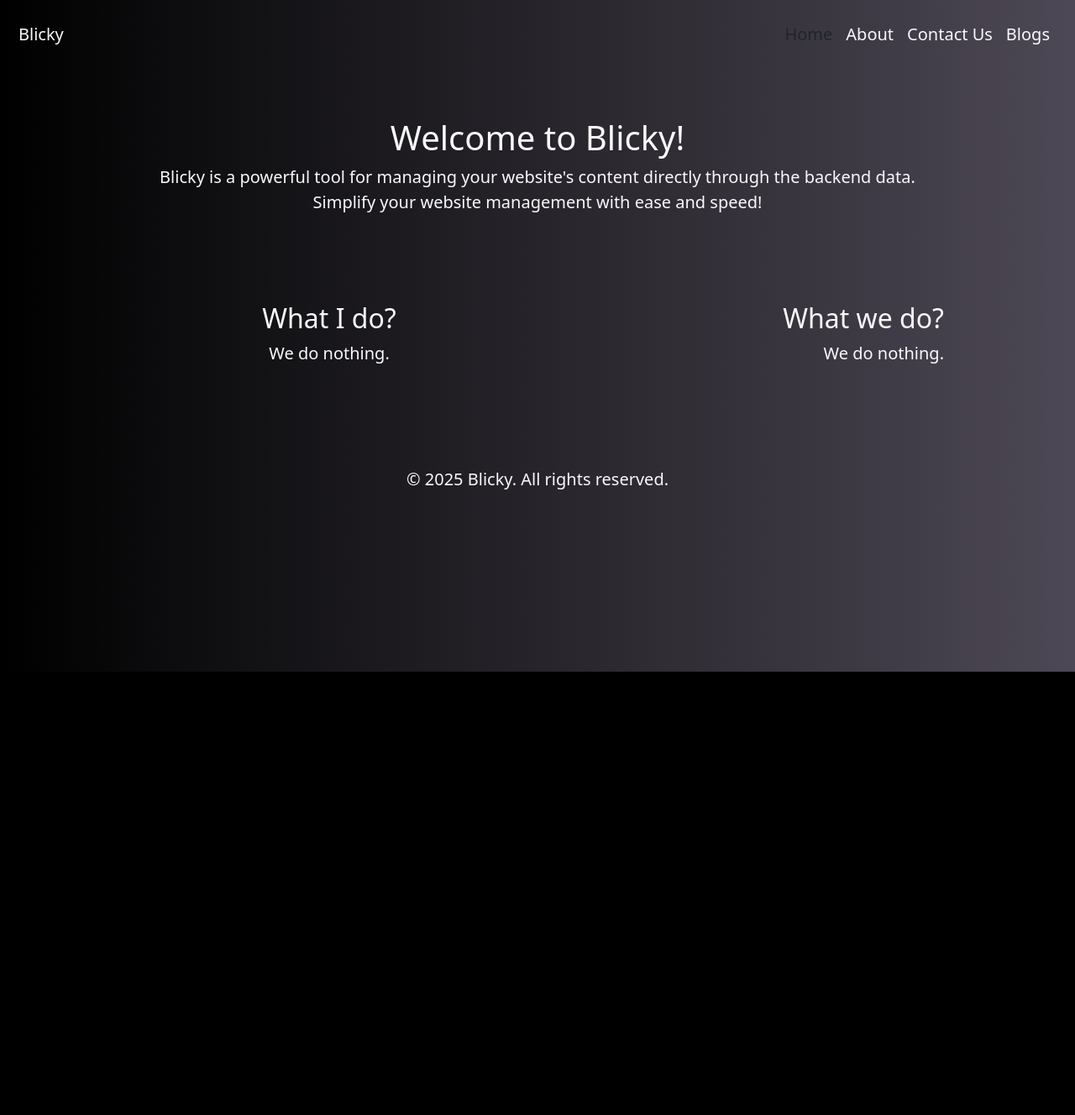
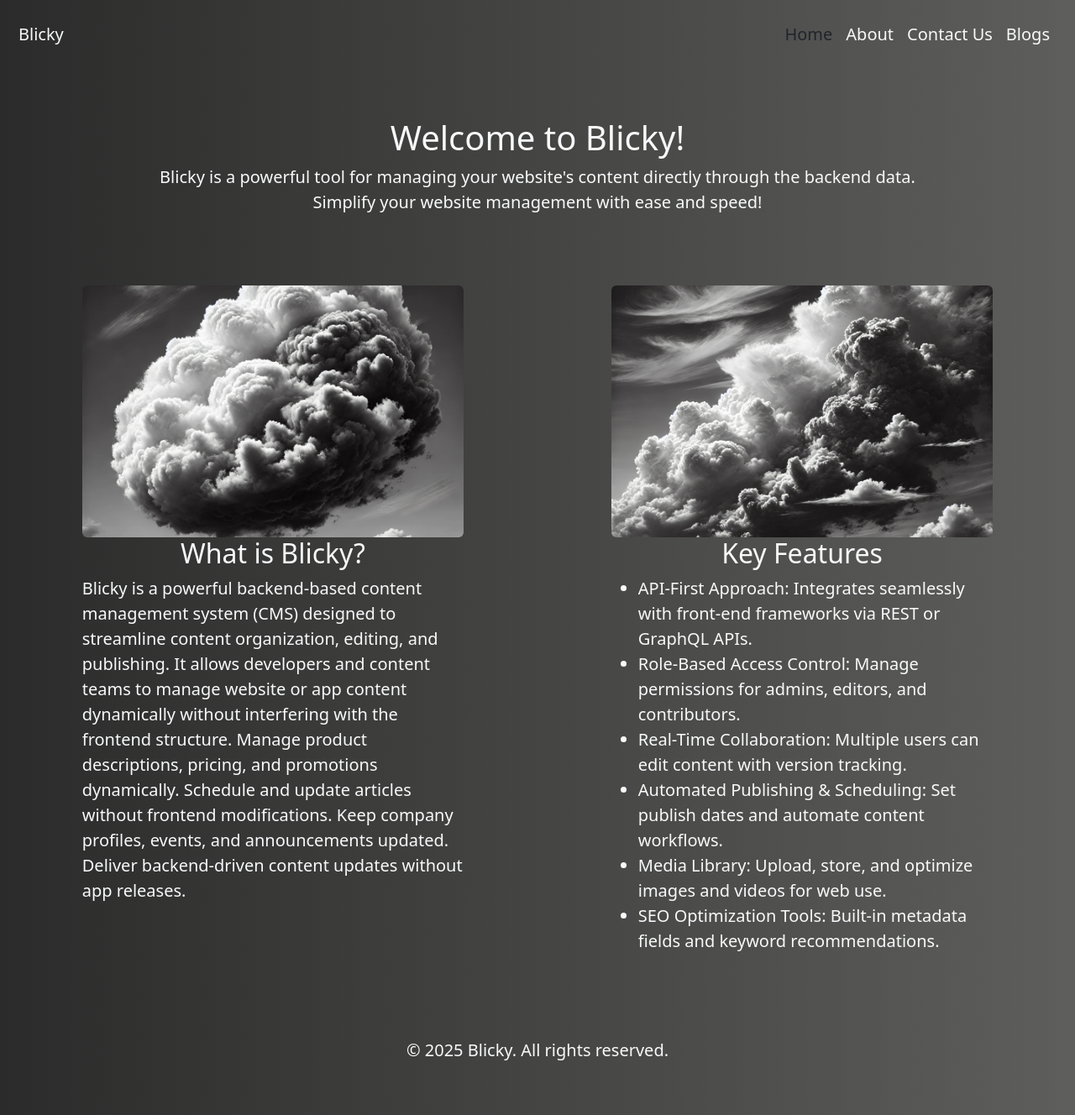
Before and after one commit to theyvraj/cms, a Flask app: page / in a window 1280 px wide. Shown: the whole page at 84% size. Before the commit the page ends 800 px from the top, so only its background shows below. Run offline with Flask 3, Linux system fonts and the light colour scheme.

Commit message:
modified:   blog.db 	new file:   static/img_01.webp 	new file:   static/img_02.webp 	new file:   static/img_1.jpg 	new file:   static/img_2.jpg 	modified:   static/style.css 	modified:   templates/homepage.html

```diff
--- a/static/style.css
+++ b/static/style.css
@@ -1,5 +1,5 @@
 body{
-    background-image:linear-gradient(to right,#000000,#4D4855) ;
+    background-image:linear-gradient(to right,#2b2b2b,#5e5e5c) ;
     color: #fff;
     padding: 10px;
     text-align: center;
@@ -217,7 +217,7 @@ button:hover {
 
 .author-date {
     font-size: 0.9em;
-    color: #7f8c8d;
+    color: #ffffff;
     text-align: right;
 }
 .blog-post-container {
@@ -234,14 +234,14 @@ button:hover {
 }
 
 .blog-post-meta {
-    color: #7f8c8d;
+    color: #ffffff;
     font-size: 0.9em;
     margin-bottom: 20px;
 }
 
 .blog-post-author {
     font-weight: bold;
-    color: #3498db;
+    color: #ffffff;
 }
 
 .blog-post-date {
--- a/templates/homepage.html
+++ b/templates/homepage.html
@@ -37,16 +37,28 @@
         <h1>Welcome to Blicky!</h1>
         <p class="lead">Blicky is a powerful tool for managing your website's content directly through the backend data. Simplify your website management with ease and speed!</p>
     </div>
-    <div class="container mt-5 text-light">
+    <div class="container-fluid mt-5 text-light">
         <div class="row">
-            <!-- Left-aligned "What I do?" container -->
-            <div class="col-md-6">
-                <h2>What I do?</h2>
-                <p class="lead">We do nothing.</p>
+            <div class="col-md-6 d-flex flex-column align-items-center">
+                <img src="{{ url_for('static', filename='img_01.webp') }}" class="w-75 img-fluid rounded" style="max-height: 300px; object-fit: cover;">
+                <h2>What is Blicky?</h2>
+                <div class="text-start w-75" style="text-align: justify;">
+                    <p>Blicky is a powerful backend-based content management system (CMS) designed to streamline content organization, editing, and publishing. It allows developers and content teams to manage website or app content dynamically without interfering with the frontend structure. Manage product descriptions, pricing, and promotions dynamically. Schedule and update articles without frontend modifications. Keep company profiles, events, and announcements updated. Deliver backend-driven content updates without app releases.</p>
+                </div>
             </div>
-            <div class="col-md-6 text-end">
-                <h2>What we do?</h2>
-                <p class="lead">We do nothing.</p>
+            <div class="col-md-6 d-flex flex-column align-items-center">
+                <img src="{{ url_for('static', filename='img_02.webp') }}" class="w-75 img-fluid rounded" style="max-height: 300px; object-fit: cover;">
+                <h2>Key Features</h2>
+                <div class="text-start w-75">
+                    <ul>
+                        <li>API-First Approach: Integrates seamlessly with front-end frameworks via REST or GraphQL APIs.</li>
+                        <li>Role-Based Access Control: Manage permissions for admins, editors, and contributors.</li>
+                        <li>Real-Time Collaboration: Multiple users can edit content with version tracking.</li>
+                        <li>Automated Publishing & Scheduling: Set publish dates and automate content workflows.</li>
+                        <li>Media Library: Upload, store, and optimize images and videos for web use.</li>
+                        <li>SEO Optimization Tools: Built-in metadata fields and keyword recommendations.</li>
+                    </ul>
+                </div>
             </div>
         </div>
     </div>
```
Also changed, not shown: blog.db, static/img_01.webp (added), static/img_02.webp (added), static/img_1.jpg (added), static/img_2.jpg (added).
